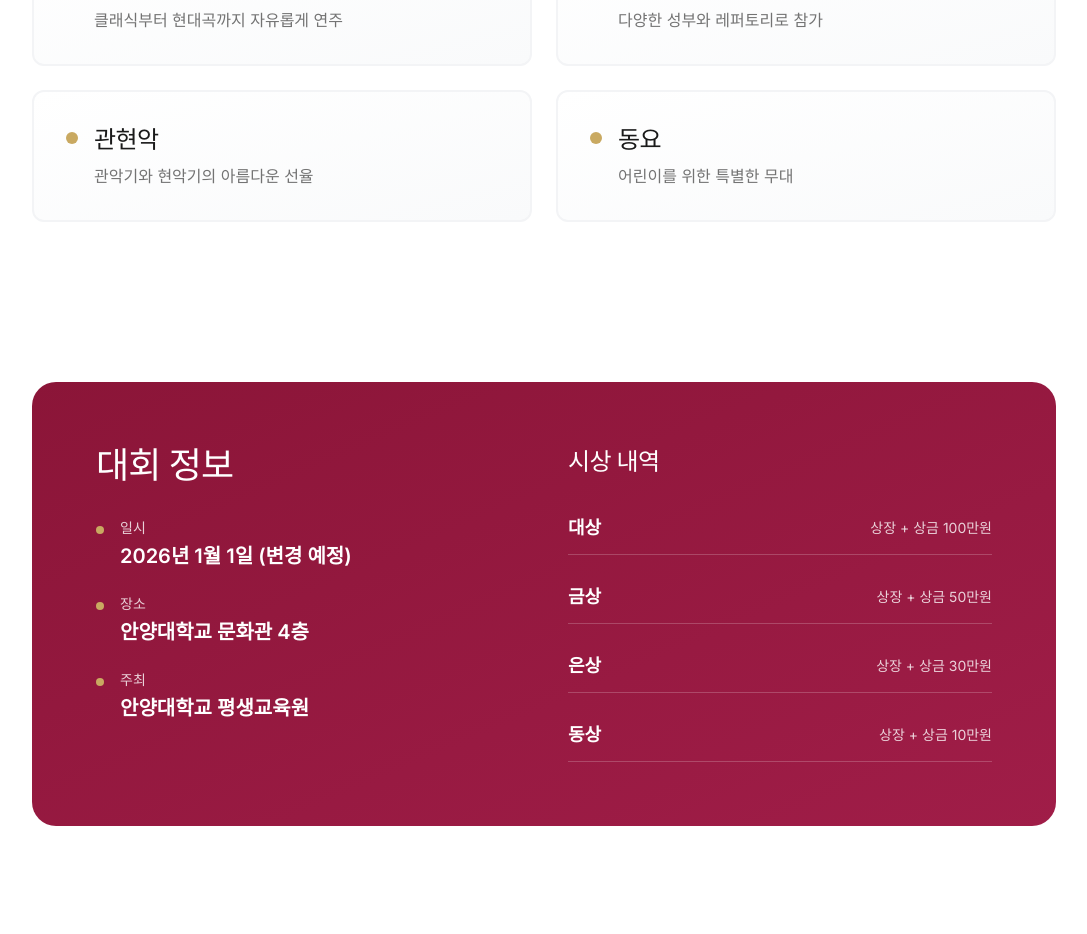
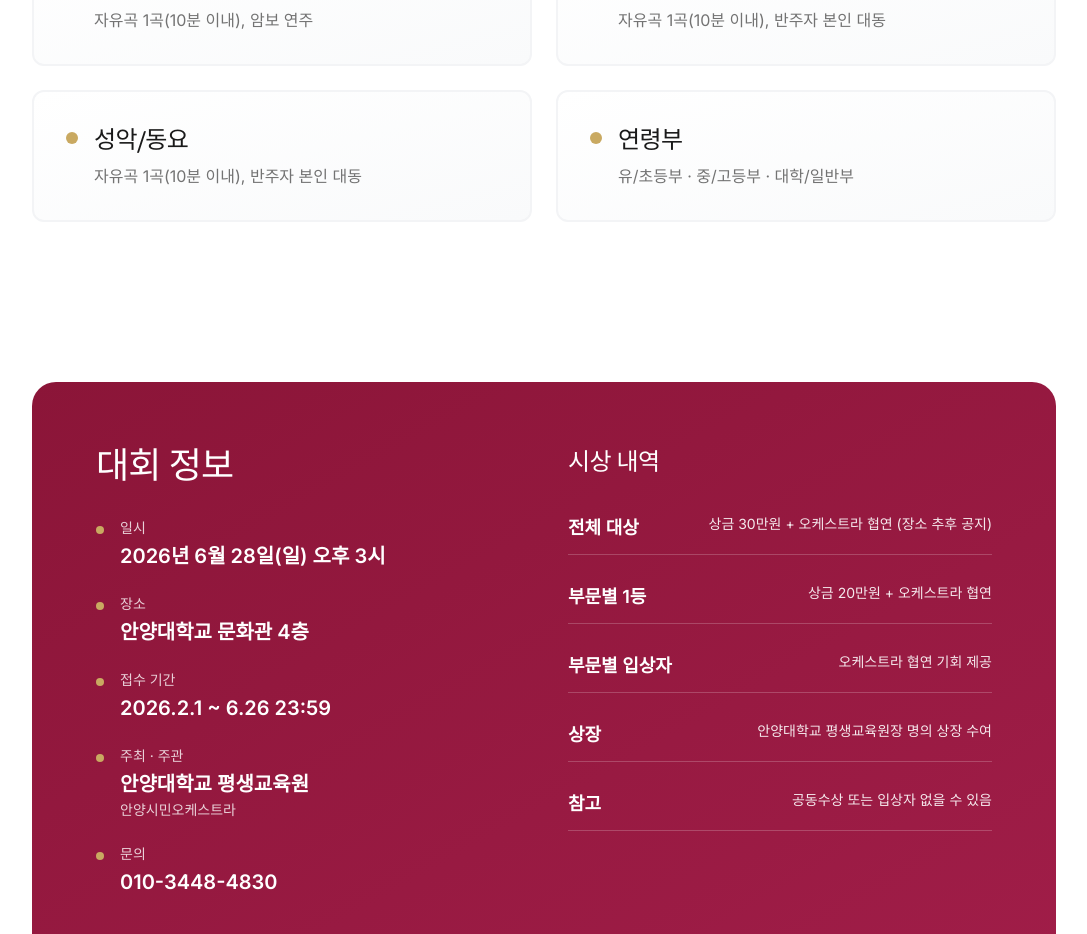
Before and after one commit to david-han-0831/aco-competition, a React (Vite) app: page /about in a window 1280 px wide. Shown: the part 2060-2994 px from the top of the page, without its empty margins (96-1183 px from the left). Built offline with nearby package versions, Linux system fonts and the light colour scheme; no server answers; a web font is replaced by a local one.

Commit message:
feat(about): 콩쿠르 소개 페이지 포스터 기준 정보 반영, Footer 수정

```diff
--- a/src/components/layout/Footer.tsx
+++ b/src/components/layout/Footer.tsx
@@ -45,10 +45,10 @@ export default function Footer() {
           <div>
             <h3 className="font-display text-lg mb-4">문의</h3>
             <ul className="space-y-3 text-sm text-gray-400">
-              <li className="flex items-center gap-2">
+              {/* <li className="flex items-center gap-2">
                 <Mail className="w-4 h-4 text-accent-gold" />
                 <span>contact@example.com</span>
-              </li>
+              </li> */}
               <li className="flex items-center gap-2">
                 <Phone className="w-4 h-4 text-accent-gold" />
                 <a href={`tel:${COMPETITION_INFO.contact.phone.replace(/-/g, '')}`} className="hover:text-accent-gold transition-colors">
--- a/src/pages/AboutPage.tsx
+++ b/src/pages/AboutPage.tsx
@@ -1,4 +1,5 @@
 import { Music2, Trophy, Users, Target } from 'lucide-react'
+import { COMPETITION_INFO } from '@/utils/constants'
 
 export default function AboutPage() {
   return (
@@ -93,16 +94,16 @@ export default function AboutPage() {
               </h2>
               <div className="w-20 h-1 bg-accent-gold mx-auto mb-6" />
               <p className="text-xl text-muted-foreground">
-                4개 부문으로 구성된 다양한 무대
+                피아노 · 관/현악 · 성악/동요, 전공자 및 아마추어 모두 참가 가능
               </p>
             </div>
 
             <div className="grid md:grid-cols-2 gap-6">
               {[
-                { title: '피아노', desc: '클래식부터 현대곡까지 자유롭게 연주' },
-                { title: '성악', desc: '다양한 성부와 레퍼토리로 참가' },
-                { title: '관현악', desc: '관악기와 현악기의 아름다운 선율' },
-                { title: '동요', desc: '어린이를 위한 특별한 무대' }
+                { title: '피아노', desc: '자유곡 1곡(10분 이내), 암보 연주' },
+                { title: '관/현악', desc: '자유곡 1곡(10분 이내), 반주자 본인 대동' },
+                { title: '성악/동요', desc: '자유곡 1곡(10분 이내), 반주자 본인 대동' },
+                { title: '연령부', desc: '유/초등부 · 중/고등부 · 대학/일반부' }
               ].map((item, i) => (
                 <div key={i} className="group p-8 bg-gradient-to-br from-white to-gray-50 rounded-xl border-2 border-gray-100 hover:border-accent-gold/50 transition-all duration-300">
                   <div className="flex items-start gap-4">
@@ -128,21 +129,36 @@ export default function AboutPage() {
                       <div className="w-2 h-2 mt-2 rounded-full bg-accent-gold" />
                       <div>
                         <div className="text-sm opacity-80 mb-1">일시</div>
-                        <div className="text-xl font-semibold">2026년 1월 1일 (변경 예정)</div>
+                        <div className="text-xl font-semibold">{COMPETITION_INFO.dateTime}</div>
                       </div>
                     </div>
                     <div className="flex items-start gap-4">
                       <div className="w-2 h-2 mt-2 rounded-full bg-accent-gold" />
                       <div>
                         <div className="text-sm opacity-80 mb-1">장소</div>
-                        <div className="text-xl font-semibold">안양대학교 문화관 4층</div>
+                        <div className="text-xl font-semibold">{COMPETITION_INFO.location}</div>
                       </div>
                     </div>
                     <div className="flex items-start gap-4">
                       <div className="w-2 h-2 mt-2 rounded-full bg-accent-gold" />
                       <div>
-                        <div className="text-sm opacity-80 mb-1">주최</div>
-                        <div className="text-xl font-semibold">안양대학교 평생교육원</div>
+                        <div className="text-sm opacity-80 mb-1">접수 기간</div>
+                        <div className="text-xl font-semibold">{COMPETITION_INFO.contact.period}</div>
+                      </div>
+                    </div>
+                    <div className="flex items-start gap-4">
+                      <div className="w-2 h-2 mt-2 rounded-full bg-accent-gold" />
+                      <div>
+                        <div className="text-sm opacity-80 mb-1">주최 · 주관</div>
+                        <div className="text-xl font-semibold">{COMPETITION_INFO.organizer}</div>
+                        <div className="text-sm opacity-80 mt-0.5">{COMPETITION_INFO.host}</div>
+                      </div>
+                    </div>
+                    <div className="flex items-start gap-4">
+                      <div className="w-2 h-2 mt-2 rounded-full bg-accent-gold" />
+                      <div>
+                        <div className="text-sm opacity-80 mb-1">문의</div>
+                        <div className="text-xl font-semibold">{COMPETITION_INFO.contact.phone}</div>
                       </div>
                     </div>
                   </div>
@@ -152,14 +168,15 @@ export default function AboutPage() {
                   <h3 className="text-2xl font-display mb-6">시상 내역</h3>
                   <div className="space-y-4">
                     {[
-                      { award: '대상', prize: '상장 + 상금 100만원' },
-                      { award: '금상', prize: '상장 + 상금 50만원' },
-                      { award: '은상', prize: '상장 + 상금 30만원' },
-                      { award: '동상', prize: '상장 + 상금 10만원' }
+                      { award: '전체 대상', prize: '상금 30만원 + 오케스트라 협연 (장소 추후 공지)' },
+                      { award: '부문별 1등', prize: '상금 20만원 + 오케스트라 협연' },
+                      { award: '부문별 입상자', prize: '오케스트라 협연 기회 제공' },
+                      { award: '상장', prize: '안양대학교 평생교육원장 명의 상장 수여' },
+                      { award: '참고', prize: '공동수상 또는 입상자 없을 수 있음' }
                     ].map((item, i) => (
-                      <div key={i} className="flex justify-between items-center py-3 border-b border-white/20">
-                        <span className="text-lg font-semibold">{item.award}</span>
-                        <span className="text-sm opacity-80">{item.prize}</span>
+                      <div key={i} className="flex justify-between items-start gap-4 py-3 border-b border-white/20">
+                        <span className="text-lg font-semibold flex-shrink-0">{item.award}</span>
+                        <span className="text-sm opacity-90 text-right">{item.prize}</span>
                       </div>
                     ))}
                   </div>
```
